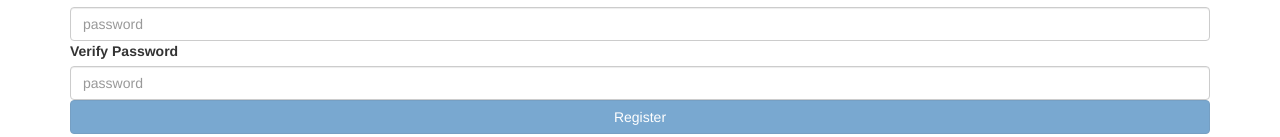
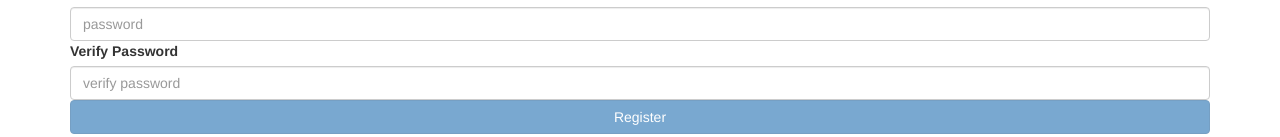
Before and after one commit to yafangchen/CS5610-WEBDEV, an Angular app in the folder hello-world/: page /register in a window 1280 px wide. Shown: the part 407-544 px from the top of the page. Built offline with nearby package versions, Linux system fonts and the light colour scheme.

Commit message:
fix minor bug

```diff
--- a/hello-world/src/app/components/user/register/register.component.html
+++ b/hello-world/src/app/components/user/register/register.component.html
@@ -24,7 +24,7 @@
            class="form-control" required/>
 
   <label>Verify Password</label>
-  <input   placeholder="password" [(ngModel)]="password2" name="password2" type="password"
+  <input   placeholder="verify password" [(ngModel)]="password2" name="password2" type="password"
            class="form-control" required/>
 
   <button class="btn btn-primary btn-block" type="submit" [disabled]="!f.valid">Register</button>
```
